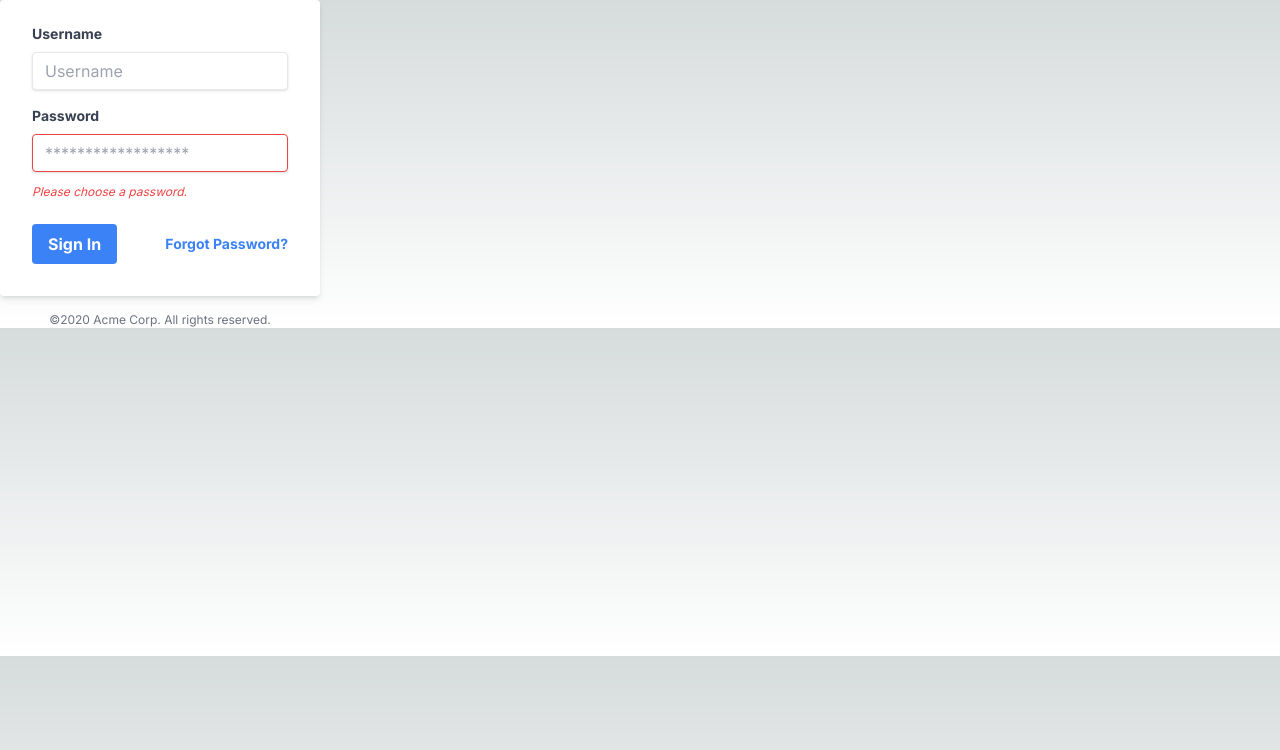
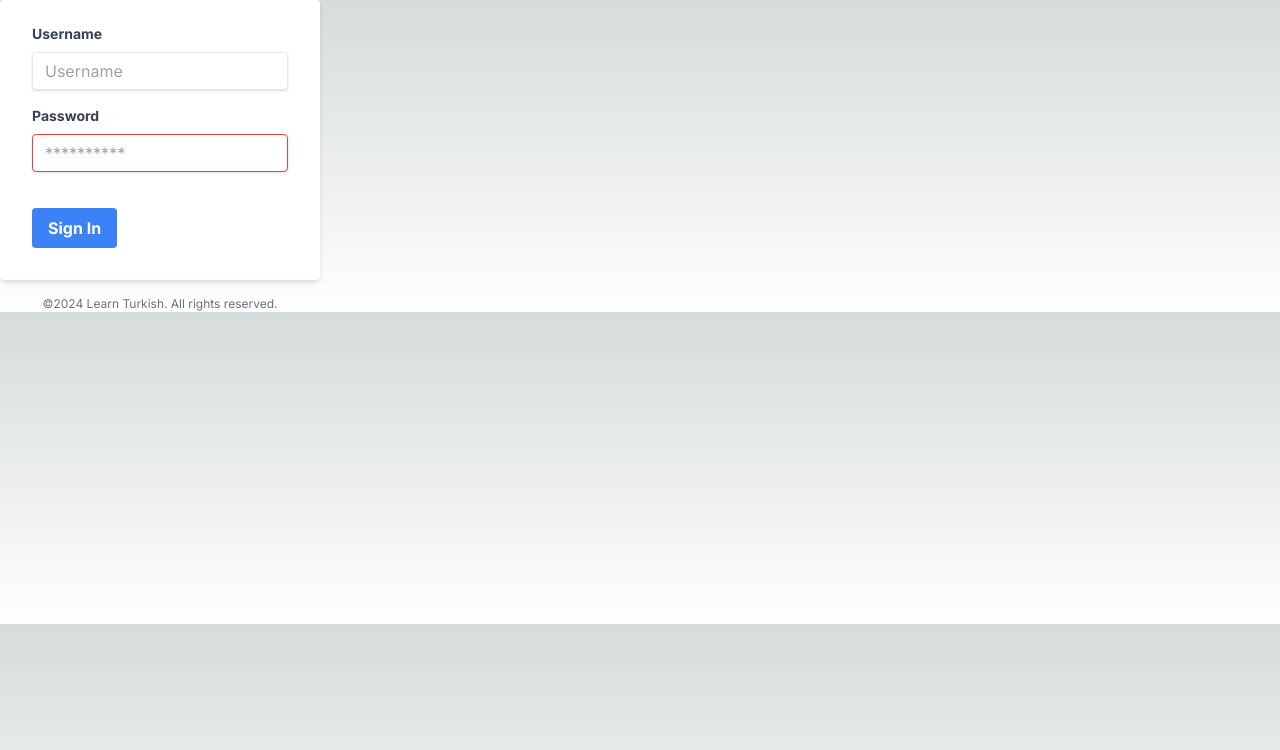
Before and after one commit to mtaylorhayden/translations-client-2, a Next.js app: page /Auth/Login in a window 1280 px wide. Shown: the top 750 px of the page. Built offline with nearby package versions, Linux system fonts and the light colour scheme.

Commit message:
displaying error dynamically

```diff
--- a/app/Auth/Login/page.tsx
+++ b/app/Auth/Login/page.tsx
@@ -1,49 +1,27 @@
-import { cookies } from "next/headers";
-import { redirect } from "next/navigation";
+"use client";
+
+import handleSubmit from "@/app/api/auth/actions";
 import React from "react";
+import { useFormState } from "react-dom";
+
+export type InitialState = {
+  message: string;
+};
 
 const LoginPage = () => {
-  // should we move this out to an api folder?
-  async function handleSubmit(e: FormData) {
-    "use server";
+  const initialState = { message: "" };
+  const [state, formAction] = useFormState<InitialState, FormData>(
+    handleSubmit,
+    initialState
+  );
 
-    // const formData = new FormData(e.get);
-    const username = e.get("username");
-    const password = e.get("password");
-
-    // after this call we should be able to see a cookie in the storage of my browser
-    const response = await fetch("http://localhost:8080/auth/signIn", {
-      method: "POST",
-      headers: { "Content-Type": "application/json" },
-      credentials: "include",
-      body: JSON.stringify({ username, password }),
-    });
-    console.log("response in cookie ", response.headers.get("Set-Cookie"));
-
-    const setCookieHeader = response.headers.get("Set-Cookie");
-    if (setCookieHeader) {
-      const jwtToken = setCookieHeader.split(";")[0].split("=")[1];
-      console.log("JWT Token:", jwtToken);
-      cookies().set({ name: "jwt", value: jwtToken, secure: true, path: "/" });
-    }
-
-    // if (!response.ok) doesn't work investigate
-    if (!response.ok) {
-      console.log("Invalid username or password login page");
-      // how can we display an error here without state?
-      return;
-    }
-
-    // redirect to homepage on success
-    redirect("/");
-  }
   return (
     <>
       <div>
         <div className="w-full max-w-xs">
           <form
             className="bg-white shadow-md rounded px-8 pt-6 pb-8 mb-4"
-            action={handleSubmit}
+            action={formAction}
           >
             <div className="mb-4">
               <label
@@ -58,6 +36,7 @@ const LoginPage = () => {
                 type="text"
                 placeholder="Username"
                 name="username"
+                required
               />
             </div>
             <div className="mb-6">
@@ -71,13 +50,20 @@ const LoginPage = () => {
                 className="shadow appearance-none border border-red-500 rounded w-full py-2 px-3 text-gray-700 mb-3 leading-tight focus:outline-none focus:shadow-outline"
                 id="password"
                 type="password"
-                placeholder="******************"
+                placeholder="**********"
                 name="password"
+                required
               />
-              <p className="text-red-500 text-xs italic">
-                Please choose a password.
-              </p>
             </div>
+            {state.message && (
+              <div
+                className="bg-red-100 border border-red-400 text-red-700 px-4 py-3 rounded relative"
+                role="alert"
+              >
+                <strong className="font-bold">{state.message}</strong>
+              </div>
+            )}
+            {<p className="">{state?.message}</p>}
             <div className="flex items-center justify-between">
               <button
                 className="bg-blue-500 hover:bg-blue-700 text-white font-bold py-2 px-4 rounded focus:outline-none focus:shadow-outline"
@@ -85,16 +71,16 @@ const LoginPage = () => {
               >
                 Sign In
               </button>
-              <a
+              {/* <a
                 className="inline-block align-baseline font-bold text-sm text-blue-500 hover:text-blue-800"
                 href="#"
               >
                 Forgot Password?
-              </a>
+              </a> */}
             </div>
           </form>
           <p className="text-center text-gray-500 text-xs">
-            &copy;2020 Acme Corp. All rights reserved.
+            &copy;2024 Learn Turkish. All rights reserved.
           </p>
         </div>
       </div>
--- /dev/null
+++ b/app/api/auth/actions.ts
@@ -0,0 +1,43 @@
+"use server";
+
+import { InitialState } from "@/app/auth/login/page";
+import { cookies } from "next/headers";
+import { redirect } from "next/navigation";
+
+interface Error {
+  message: string;
+  error: string;
+  statusCode: number;
+}
+
+export default async function handleSubmit(
+  prevState: InitialState,
+  e: FormData
+): Promise<InitialState> {
+  const username = e.get("username");
+  const password = e.get("password");
+
+  const response = await fetch("http://localhost:8080/auth/signIn", {
+    method: "POST",
+    headers: { "Content-Type": "application/json" },
+    credentials: "include",
+    body: JSON.stringify({ username, password }),
+    // cache: "no-store",
+  });
+
+  if (!response.ok) {
+    const data: Error = await response.json();
+    console.log(data.message);
+
+    console.log("Invalid username or password login page");
+    return { message: data.message };
+  }
+
+  const setCookieHeader = response.headers.get("Set-Cookie");
+  if (setCookieHeader) {
+    const jwtToken = setCookieHeader.split(";")[0].split("=")[1];
+    cookies().set({ name: "jwt", value: jwtToken, secure: true, path: "/" });
+  }
+
+  redirect("/");
+}
--- a/app/api/auth/login.ts
+++ /dev/null
@@ -1,29 +0,0 @@
-import { NextApiRequest, NextApiResponse } from "next";
-
-export default async function handler(
-  req: NextApiRequest,
-  res: NextApiResponse
-) {
-  try {
-    const { username, password } = req.body;
-    await fetch("http://localhost:8080/auth/signIn", {
-      method: "POST",
-      credentials: "include",
-      headers: {
-        "Content-Type": "application/json",
-      },
-      body: JSON.stringify({
-        username,
-        password,
-      }),
-    });
-
-    res.status(200).json({ success: true });
-  } catch (error: any) {
-    if (error.type === "CredentialsSignin") {
-      res.status(401).json({ error: "Invalid credentials." });
-    } else {
-      res.status(500).json({ error: "Something went wrong." });
-    }
-  }
-}
--- a/middleware.ts
+++ b/middleware.ts
@@ -1,6 +1,8 @@
 import { NextRequest, NextResponse } from "next/server";
 
 export function middleware(request: NextRequest) {
+  console.log("middleware");
+
   if (!request.cookies.has("jwt")) {
     const url = new URL("/auth/login", request.url);
     console.log("url ", url.toString());
```
